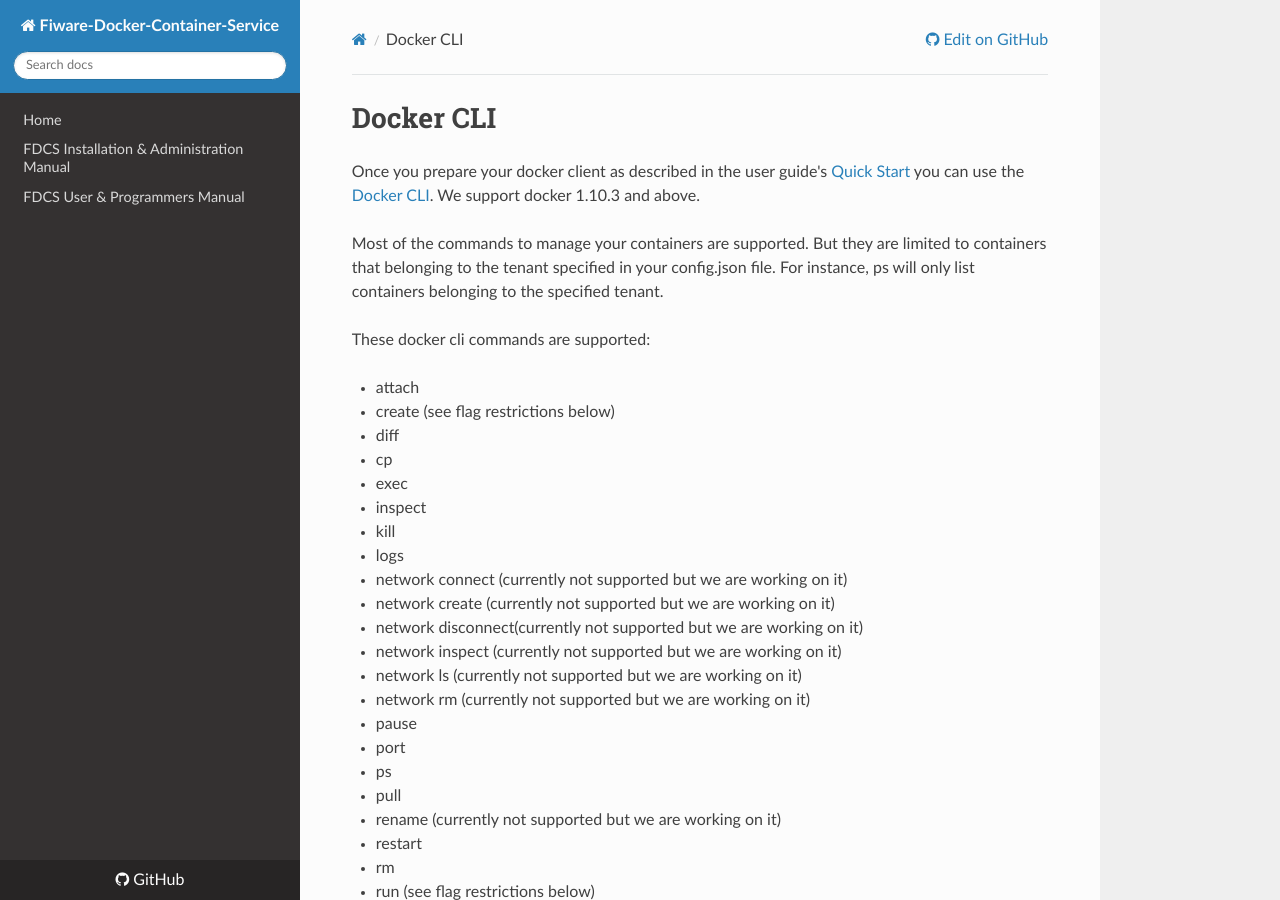
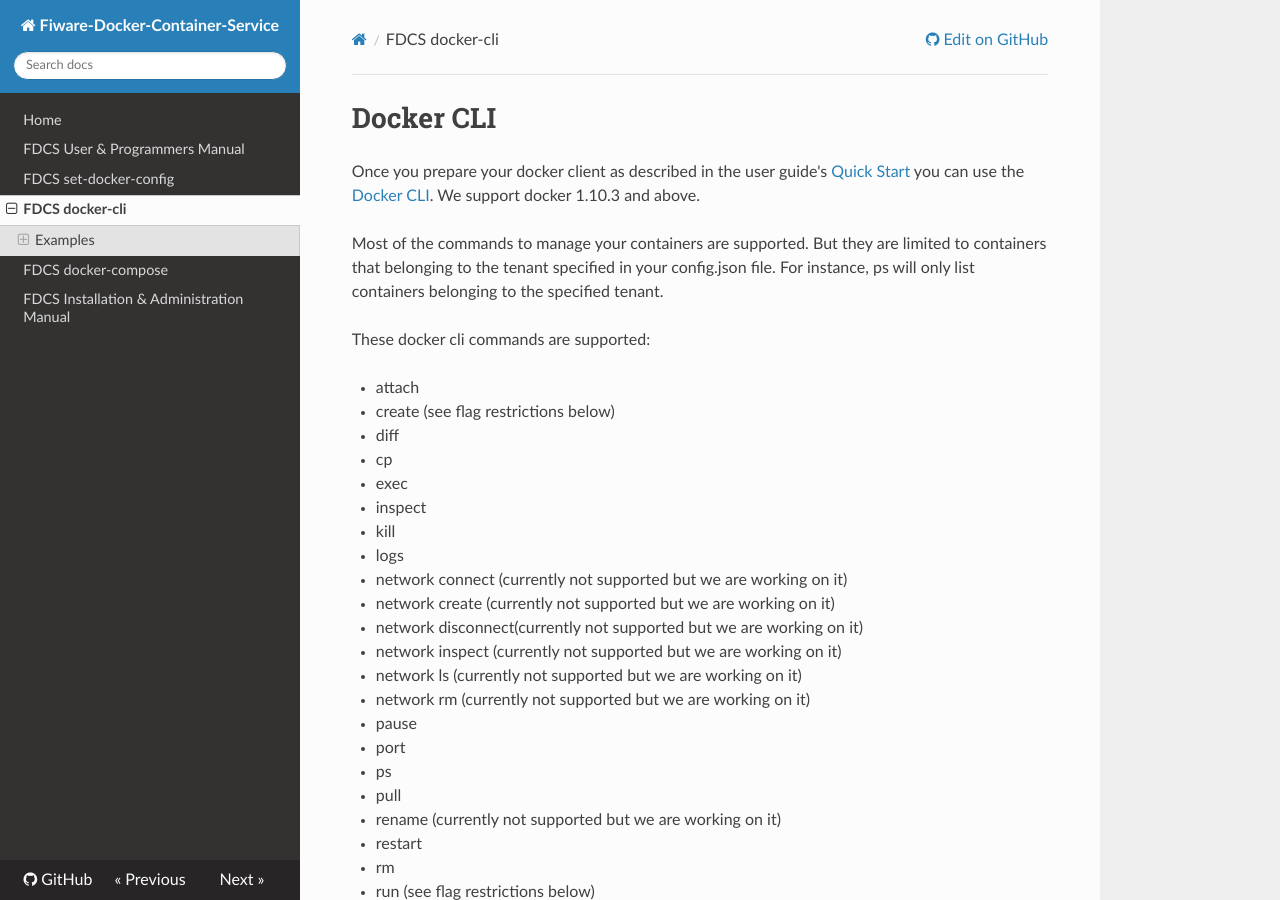
Before and after one commit to fiware-docker/docker-container-service, an MkDocs documentation site: the page built from docs/userguide/docker-cli.md, in a window 1280 px wide and 900 px high. Built offline with MkDocs 1.6.1, drawn with Linux system fonts in a browser that asks for light colours; nearby versions of some CDN libraries; comment, search, counter and statistics services are not loaded; old or Windows-style settings are respelled for this version of MkDocs.

Commit message:
readthedocs userguide

```diff
--- a/mkdocs.yml
+++ b/mkdocs.yml
@@ -10,5 +10,8 @@ theme: readthedocs
 extra_css: ["https://fiware.org/style/fiware_readthedocs.css"]
 pages:
   - 'Home': 'index.md'
+  - 'FDCS User & Programmers Manual': 'userguide/user-guide.md'
+  - 'FDCS set-docker-config': 'userguide/set-docker-config.md'
+  - 'FDCS docker-cli': 'userguide/docker-cli.md'
+  - 'FDCS docker-compose': 'userguide/docker-composer.md'
   - 'FDCS Installation & Administration Manual': 'adminguide/admin-guide.md'
-  - 'FDCS User & Programmers Manual': 'userguide/user-guide.md'
```
